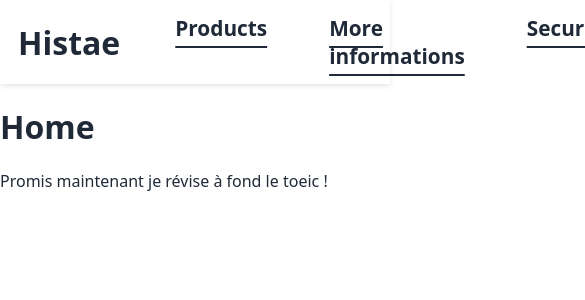
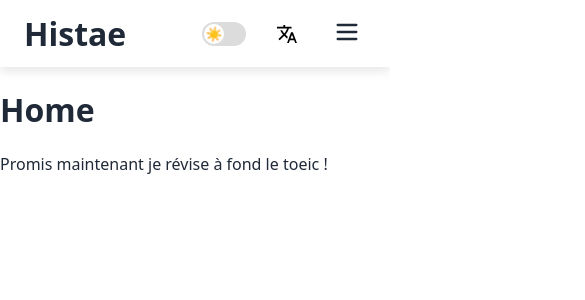
Before and after one commit to Nicolas38144/histae-site, a React (Vite) app: page /en in a window 390 px wide. Shown: the top 300 px of the page, 585 px wide, since content can reach past the window. Built offline with nearby package versions, Linux system fonts and the light colour scheme.

Commit message:
feat: add animations + hamburgerBtn in navbar

```diff
--- a/src/components/LanguageSelector/LanguageSelector.module.css
+++ b/src/components/LanguageSelector/LanguageSelector.module.css
@@ -9,6 +9,11 @@
   justify-content: center;
   align-items: center;
   z-index: 1000;
+  animation: fadeIn 0.250s ease-out forwards;
+}
+
+.overlay.closing {
+  animation: fadeOut 0.250s ease-out forwards;
 }
 
 .popup {
@@ -18,6 +23,43 @@
   border-radius: 12px;
   max-width: 600px;
   width: 90%;
+  animation: scaleIn 0.250s cubic-bezier(0.175, 0.885, 0.32, 1.275) forwards;
+}
+
+.popup.closingPopup {
+  animation: scaleOut 0.250s ease-in forwards;
+}
+
+@keyframes fadeIn {
+  from { opacity: 0; }
+  to { opacity: 1; }
+}
+
+@keyframes fadeOut {
+  from { opacity: 1; }
+  to { opacity: 0; }
+}
+
+@keyframes scaleIn {
+  from {
+    opacity: 0;
+    transform: scale(0.9) translateY(20px);
+  }
+  to {
+    opacity: 1;
+    transform: scale(1) translateY(0);
+  }
+}
+
+@keyframes scaleOut {
+  from {
+    opacity: 1;
+    transform: scale(1) translateY(0);
+  }
+  to {
+    opacity: 0;
+    transform: scale(0.95) translateY(10px);
+  }
 }
 
 .languagePopup {
@@ -81,4 +123,9 @@
   width: 25px;
   height: 25px;
   display: block;
+  transition: transform 0.3s ease;
 }
+
+.closeButton:hover .closeIcon {
+  transform: rotate(120deg);
+}
--- a/src/components/LanguageSelector/LanguageSelector.tsx
+++ b/src/components/LanguageSelector/LanguageSelector.tsx
@@ -1,4 +1,4 @@
-import { useEffect, useRef, useCallback } from "react";
+import { useEffect, useRef, useCallback, useState } from "react";
 import { useNavigate, useParams, useLocation } from "react-router-dom";
 import i18n from "../../translations/i18n";
 import styles from "./LanguageSelector.module.css";
@@ -16,35 +16,46 @@ export default function LanguageSelector({ languages, onClose }: LanguageSelecto
   const location = useLocation();
   const popupRef = useRef<HTMLDivElement>(null);
   const { theme } = useTheme();
+  const [isClosing, setIsClosing] = useState(false);
+
+  const handleClose = useCallback(() => {
+    setIsClosing(true);
+    setTimeout(() => {
+      onClose();
+    }, 250); // Matches the CSS transition duration
+  }, [onClose]);
 
   useEffect(() => {
     const handleClickOutside = (event: MouseEvent) => {
       if (popupRef.current && !popupRef.current.contains(event.target as Node)) {
-        onClose();
+        handleClose();
       }
     };
     document.addEventListener("mousedown", handleClickOutside);
     return () => document.removeEventListener("mousedown", handleClickOutside);
-  }, [onClose]);
+  }, [handleClose]);
 
   const handleSelect = useCallback(
     (newLang: string) => {
-      if (lang === newLang) { return onClose(); }
+      if (lang === newLang) { return handleClose(); }
       i18n.changeLanguage(newLang);
       const segments = location.pathname.split("/").filter(Boolean);
       segments[0] = newLang;
       navigate("/" + segments.join("/"), { replace: true });
-      onClose();
+      handleClose();
     },
-    [lang, location.pathname, navigate, onClose]
+    [lang, location.pathname, navigate, handleClose]
   );
 
   return (
-    <div className={styles.overlay} role="dialog" aria-modal="true">
-      <div ref={popupRef} className={styles.popup}>
+    <div className={`${styles.overlay} ${isClosing ? styles.closing : ""}`} role="dialog" aria-modal="true">
+      <div
+        ref={popupRef}
+        className={`${styles.popup} ${isClosing ? styles.closingPopup : ""}`}
+      >
         <button
           className={styles.closeButton}
-          onClick={onClose}
+          onClick={handleClose}
         >
          <img
             src={theme === "dark" ? closeLight : closeDark}
@@ -54,7 +65,7 @@ export default function LanguageSelector({ languages, onClose }: LanguageSelecto
         </button >
 
         <div className={styles.languagePopup}>
-          <h3>{i18n.t("language.choose")}</h3>
+          <h3>{i18n.t("LanguageSelector.choose")}</h3>
 
           <div className={styles.languageGrid}>
             {languages.map((l: any) => (
--- a/src/components/NavBar/NavBar.module.css
+++ b/src/components/NavBar/NavBar.module.css
@@ -2,15 +2,43 @@
   display: flex;
   justify-content: space-between;
   align-items: center;
-  box-shadow: 0 2px 5px rgba(0, 0, 0, 0.1);
+  box-shadow: 0 4px 10px rgba(0, 0, 0, 0.1);
   font-weight: 600;
-  padding: 9px 18px;
+  padding: 12px 24px;
+  position: sticky;
+  top: 0;
+  z-index: 1000;
+  background-color: var(--bg);
+  /* Optional glassmorphism, if desired in the future */
+  /* backdrop-filter: blur(10px); */
+  /* background-color: color-mix(in srgb, var(--bg) 90%, transparent); */
+  transition: background-color 0.3s ease, box-shadow 0.3s ease;
 }
 
 .left {
   display: flex;
   align-items: center;
   gap: 40px;
+}
+
+.mobileHeader {
+  display: flex;
+  align-items: center;
+  justify-content: space-between;
+}
+
+.hamburgerBtn {
+  display: none;
+  background: transparent;
+  border: none;
+  cursor: pointer;
+  color: var(--text);
+  padding: 5px;
+}
+
+.hamburgerBtn svg {
+  width: 28px;
+  height: 28px;
 }
 
 .logo {
@@ -30,23 +58,33 @@
 .menuItem {
   cursor: pointer;
   position: relative;
-  padding: 5px 15px;
+  padding: 8px 16px;
   background-color: transparent;
-  border-radius: 25px;
-  font-size: 1.3rem;
+  border-radius: 20px;
+  font-size: 1.2rem;
   transition: all 0.2s ease;
   display: inline-block;
-  text-decoration: underline;
-  text-decoration-color: var(--menu-item-underline);
-  text-underline-offset: 10px;
+}
+
+/* Elegant underline hover effect instead of background fill defaults */
+.menuItem::after {
+  content: '';
+  position: absolute;
+  width: 0;
+  height: 2px;
+  bottom: 0px;
+  left: 50%;
+  background-color: var(--menu-item-underline);
+  transition: all 0.3s ease;
+  transform: translateX(-50%);
+}
+
+.menuItem:hover::after {
+  width: 70%;
 }
 
 .menuItem:hover {
-  background-color: var(--menu-item-bg);
   color: var(--menu-item-text-hoover);
-  text-decoration: none;
-  box-shadow: 0 2px 5px rgba(0, 0, 0, 0.2);
-  transition: all 0.2s ease;
 }
 
 .right {
@@ -60,13 +98,13 @@
   align-items: center;
   gap: 8px;
   cursor: pointer;
-  padding: 5px 15px;
+  padding: 8px 16px;
   background-color: transparent;
   border: none;
-  border-radius: 25px;
-  font-size: 1.3rem;
+  border-radius: 20px;
+  font-size: 1.1rem;
   transition: all 0.2s ease;
-  color: var(--color);
+  color: var(--text);
 }
 
 .langBtn:hover {
@@ -74,7 +112,64 @@
 }
 
 .langIcon {
-  width: 18px;
-  height: 18px;
+  width: 20px;
+  height: 20px;
   display: block;
 }
+
+
+/* Responsive Design */
+@media (max-width: 1025px) {
+  .hamburgerBtn {
+    display: block;
+  }
+
+  .menu {
+    display: none;
+    flex-direction: column;
+    align-items: center;
+    position: absolute;
+    top: 100%;
+    left: 0;
+    width: 100%;
+    background-color: var(--bg);
+    border-top: 1px solid var(--toggle-bg);
+    padding: 20px 0;
+    gap: 16px;
+    box-shadow: 0 4px 10px rgba(0, 0, 0, 0.1);
+  }
+
+  .menu.open {
+    display: flex;
+    animation: slideDown 0.3s ease-out forwards;
+  }
+
+  .menuItem {
+    font-size: 1.3rem;
+    padding: 10px 20px;
+    width: 100%;
+    text-align: center;
+  }
+
+  .menuItem::after {
+    display: none;
+  }
+
+  /* Optional: On smaller screens, hide the "Language" text to maximize space */
+  @media (max-width: 480px) {
+    .langText {
+      display: none;
+    }
+  }
+}
+
+@keyframes slideDown {
+  from {
+    opacity: 0;
+    transform: translateY(-10px);
+  }
+  to {
+    opacity: 1;
+    transform: translateY(0);
+  }
+}
--- a/src/components/NavBar/NavBar.tsx
+++ b/src/components/NavBar/NavBar.tsx
@@ -17,6 +17,7 @@ function NavBar() {
   const { languages } = useLanguages();
 
   const [showLangPopup, setShowLangPopup] = useState(false);
+  const [isMobileMenuOpen, setIsMobileMenuOpen] = useState(false);
 
   const navItems = [
     { label: t("NavBar.products"), link: `/${lang}/feature` },
@@ -25,19 +26,28 @@ function NavBar() {
     { label: t("NavBar.download"), link: `/${lang}/download` },
   ];
 
+  const handleNavigation = (link: string) => {
+    setIsMobileMenuOpen(false);
+    navigate(link);
+  };
+
+  const toggleMobileMenu = () => {
+    setIsMobileMenuOpen(!isMobileMenuOpen);
+  };
+
   return (
     <>
     <nav className={`${styles.nav} ${styles[theme]}`}>
       <div className={styles.left}>
-        <h1 className={styles.logo} onClick={() => navigate(`/${lang}`)}>
+        <h1 className={styles.logo} onClick={() => handleNavigation(`/${lang}`)}>
           {t("NavBar.brand")}
         </h1>
-        <ul className={styles.menu}>
+        <ul className={`${styles.menu} ${isMobileMenuOpen ? styles.open : ""}`}>
           {navItems.map((item, index) => (
             <li
               key={index}
               className={styles.menuItem}
-              onClick={() => navigate(item.link)}
+              onClick={() => handleNavigation(item.link)}
             >
               {item.label}
             </li>
@@ -53,7 +63,12 @@ function NavBar() {
             alt={t("NavBar.language")}
             className={styles.langIcon}
           />
-          {t("NavBar.language")}
+          <span className={styles.langText}>{t("NavBar.language")}</span>
+        </button>
+        <button className={styles.hamburgerBtn} onClick={toggleMobileMenu} aria-label="Toggle menu">
+          <svg viewBox="0 0 24 24" fill="none" xmlns="http://www.w3.org/2000/svg">
+            <path d="M4 6H20M4 12H20M4 18H20" stroke="currentColor" strokeWidth="2" strokeLinecap="round" strokeLinejoin="round"/>
+          </svg>
         </button>
       </div>
     </nav>
--- a/src/components/ThemeToggle/ThemeToggle.module.css
+++ b/src/components/ThemeToggle/ThemeToggle.module.css
@@ -1,6 +1,6 @@
 .switch {
-  width: 57px;
-  height: 32px;
+  width: 44px;
+  height: 24px;
   border-radius: 30px;
   position: relative;
   cursor: pointer;
@@ -10,8 +10,8 @@
 }
 
 .thumb {
-  width: 30px;
-  height: 30px;
+  width: 20px;
+  height: 20px;
   background: var(--bg);
   border-radius: 50%;
   display: flex;
@@ -20,7 +20,7 @@
   position: absolute;
   left: 2px;
   transition: all 0.3s ease;
-  font-size: 1.1rem;
+  font-size: 0.85rem;
 }
 
 .light, .dark {
@@ -32,5 +32,5 @@
 }
 
 .dark .thumb {
-  transform: translateX(23px);
+  transform: translateX(20px);
 }
```
